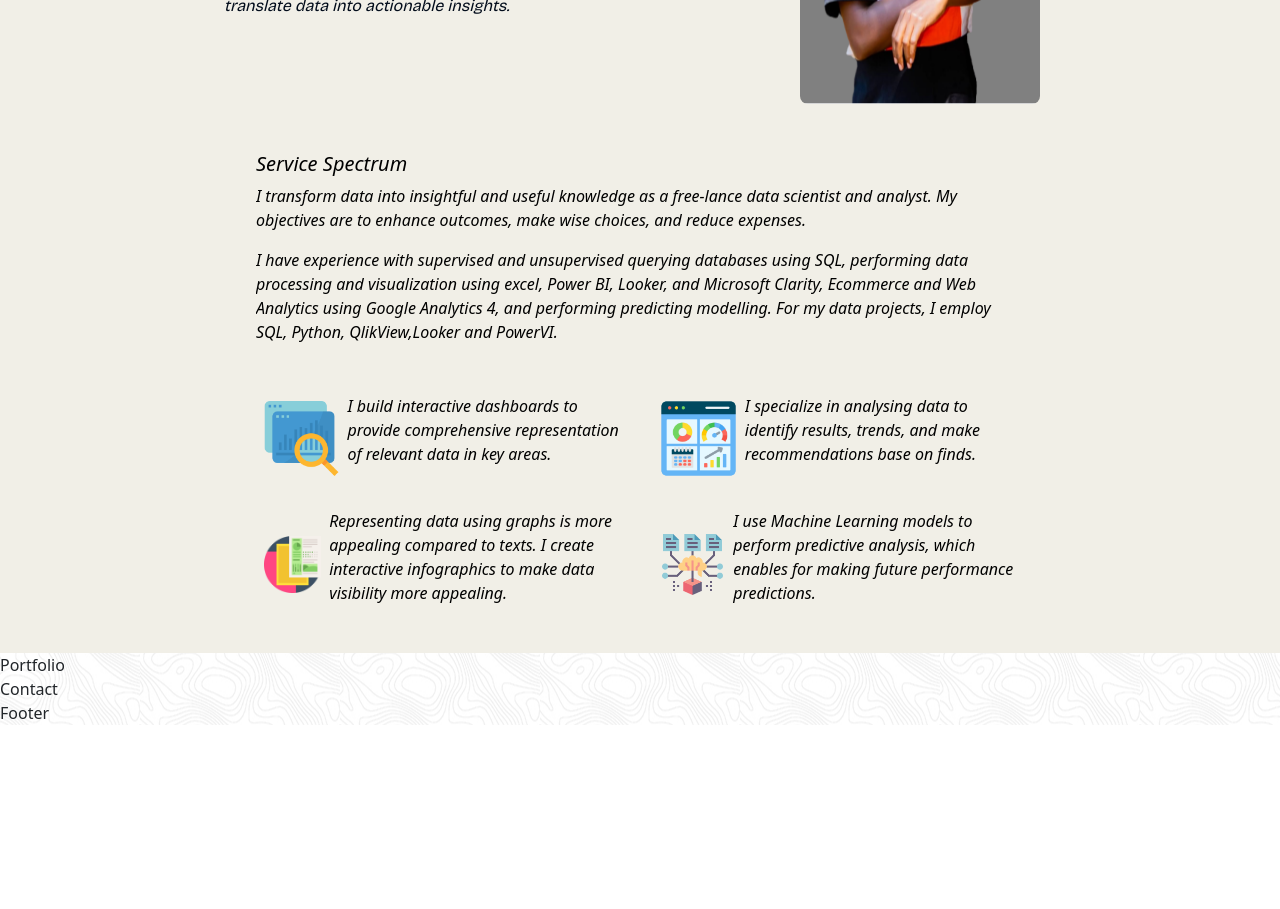
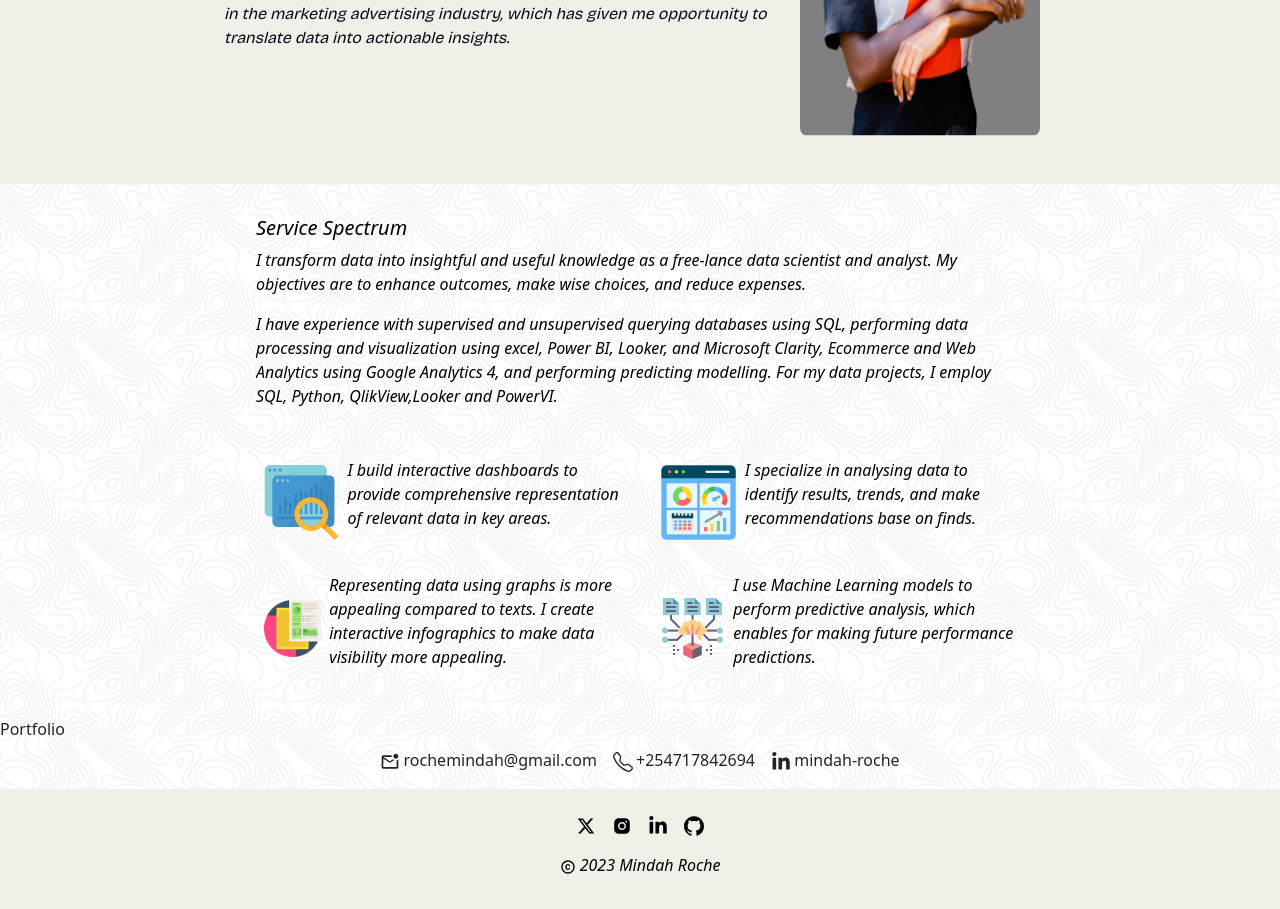
Before and after one commit to Roche001/mindah-roche, a React (Create React App) app: page / in a window 1280 px wide. Shown: the part 1240-2149 px from the top of the page. Before the commit the page ends 1965 px from the top, so only its background shows below. Built offline with nearby package versions, Linux system fonts and the light colour scheme.

Commit message:
update changes

```diff
--- a/src/components/about/About.css
+++ b/src/components/about/About.css
@@ -18,6 +18,7 @@
   display: flex;
   align-items: center;
   justify-content: center;
+  margin: 2rem;
 }
 .about-text {
   width: 70%;
--- a/src/components/contact/Contact.css
+++ b/src/components/contact/Contact.css
@@ -0,0 +1,15 @@
+.contact-cont {
+  width: 100dvw;
+  display: flex;
+  align-items: center;
+  justify-content: center;
+}
+.cont-one {
+  display: flex;
+  align-items: center;
+  justify-content: center;
+  margin: 0.5rem;
+}
+.cont-one h6 {
+  margin-left: 0.2rem;
+}
--- a/src/components/contact/Contact.jsx
+++ b/src/components/contact/Contact.jsx
@@ -1,8 +1,20 @@
 import React from "react";
 import "./Contact.css";
+import { contact } from "../../nav";
 
 const Contact = () => {
-  return <div>Contact</div>;
+  return (
+    <div className="contact-cont">
+      {contact.map((item, index) => {
+        return (
+          <div className="cont-one">
+            <h5>{item.title}</h5>
+            <h6>{item.titleInfo}</h6>
+          </div>
+        );
+      })}
+    </div>
+  );
 };
 
 export default Contact;
--- a/src/components/footer/Footer.css
+++ b/src/components/footer/Footer.css
@@ -0,0 +1,20 @@
+.footer {
+  width: 100dvw;
+  background: #f1efe7;
+  display: flex;
+  flex-direction: column;
+  align-items: center;
+  justify-content: center;
+  padding: 1rem;
+}
+.footer-sec {
+  display: flex;
+  flex-direction: row;
+  align-items: center;
+  justify-content: center;
+}
+
+.footer-sec a {
+  color: #000000;
+  margin: 0.5rem;
+}
--- a/src/components/footer/Footer.jsx
+++ b/src/components/footer/Footer.jsx
@@ -1,8 +1,28 @@
 import React from "react";
 import "./Footer.css";
+import { MdOutlineCopyright } from "react-icons/md";
+import { footer } from "../../nav";
 
 const Footer = () => {
-  return <div>Footer</div>;
+  return (
+    <div className="footer">
+      {" "}
+      <div className="footer-sec">
+        {footer.map((item, index) => {
+          return (
+            <a href={item.link} target="blank">
+              <h5>{item.title}</h5>
+            </a>
+          );
+        })}
+      </div>
+      <div className="footer-part">
+        <p>
+          <MdOutlineCopyright /> 2023 Mindah Roche
+        </p>
+      </div>
+    </div>
+  );
 };
 
 export default Footer;
--- a/src/components/services/Services.css
+++ b/src/components/services/Services.css
@@ -1,6 +1,3 @@
-.services-container {
-  background: #f1efe7;
-}
 .services-about {
   width: 65dvw;
   margin-left: auto;
--- a/src/nav.js
+++ b/src/nav.js
@@ -1,3 +1,9 @@
+import { RiTwitterXFill } from "react-icons/ri";
+import { AiFillInstagram } from "react-icons/ai";
+import { FaLinkedinIn } from "react-icons/fa";
+import { SiGithub } from "react-icons/si";
+import { MdOutlineMarkEmailUnread } from "react-icons/md";
+import { BsTelephone } from "react-icons/bs";
 export const bar = [
   { title: "Home", titleLink: "#Home" },
   { title: "About", titleLink: "#About" },
@@ -48,3 +54,23 @@ export const info = [
     image: "../../assets/sev4.png",
   },
 ];
+export const footer = [
+  {
+    title: <RiTwitterXFill />,
+    link: "https://x.com/RocheMindah?t=iZUy6lQ2Rom4XHSRg6Cxgw&s=09",
+  },
+  {
+    title: <AiFillInstagram />,
+    link: "https://instagram.com/rochemindah?igshid=MzMyNGUyNmU2YQ==",
+  },
+  { title: <FaLinkedinIn />, link: "https://www.linkedin.com/in/mindah-roche" },
+  {
+    title: <SiGithub />,
+    link: "https://github.com/mindah-roche/Mindah-Projects",
+  },
+];
+export const contact = [
+  { title: <MdOutlineMarkEmailUnread />, titleInfo: "rochemindah@gmail.com" },
+  { title: <BsTelephone />, titleInfo: "+254717842694" },
+  { title: <FaLinkedinIn />, titleInfo: "mindah-roche" },
+];
```
